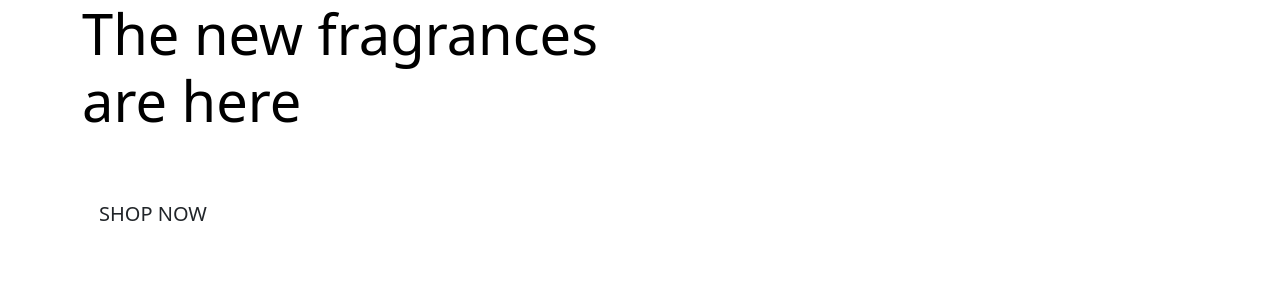
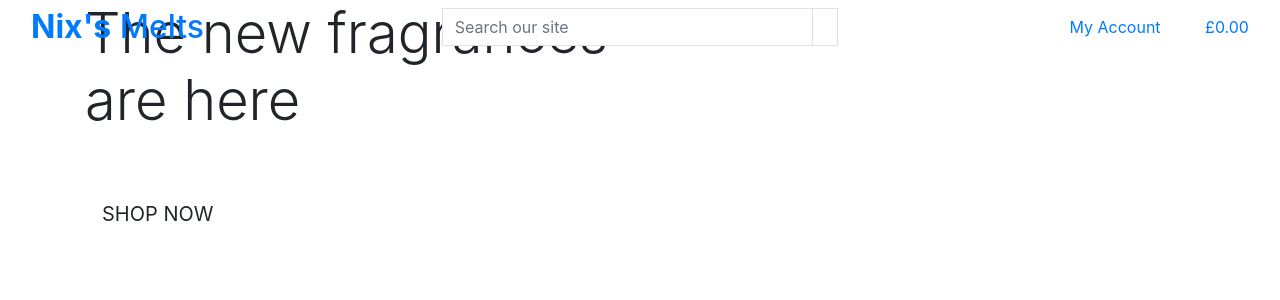
Before and after one commit to Sandham-a/ms4-nix-melts, a Django app: page / in a window 1280 px wide. Shown: the top 300 px of the page. Run offline with Django 3.2, Linux system fonts and the light colour scheme; some libraries are stand-ins or nearby versions.

Commit message:
added main page header

```diff
--- a/templates/base.html
+++ b/templates/base.html
@@ -3,36 +3,96 @@
 <!doctype html>
 <html lang="en">
   <head>
+
     {% block meta %}
-    <meta http-equiv="X-UA-Compatible" content="ie=edge">
-    <meta charset="utf-8">
-    <meta name="viewport" content="width=device-width, initial-scale=1, shrink-to-fit=no">
+        <meta http-equiv="X-UA-Compatible" content="ie=edge">
+        <meta charset="utf-8">
+        <meta name="viewport" content="width=device-width, initial-scale=1, shrink-to-fit=no">
     {% endblock %}
 
     {% block extra_meta %}
     {% endblock %}
 
-    {% block corecss%}
-        <link href="https://cdn.jsdelivr.net/npm/bootstrap@5.3.3/dist/css/bootstrap.min.css" rel="stylesheet" integrity="sha384-QWTKZyjpPEjISv5WaRU9OFeRpok6YctnYmDr5pNlyT2bRjXh0JMhjY6hW+ALEwIH" crossorigin="anonymous">
+    {% block corecss %}
+        <link rel="stylesheet" href="https://stackpath.bootstrapcdn.com/bootstrap/4.4.1/css/bootstrap.min.css" integrity="sha384-Vkoo8x4CGsO3+Hhxv8T/Q5PaXtkKtu6ug5TOeNV6gBiFeWPGFN9MuhOf23Q9Ifjh" crossorigin="anonymous">
     {% endblock %}
 
     {% block extra_css %}
     {% endblock %}
 
-
     {% block corejs %}
-    <script src="https://cdn.jsdelivr.net/npm/bootstrap@5.3.3/dist/js/bootstrap.bundle.min.js" integrity="sha384-YvpcrYf0tY3lHB60NNkmXc5s9fDVZLESaAA55NDzOxhy9GkcIdslK1eN7N6jIeHz" crossorigin="anonymous"></script>
-    <script src="https://cdn.jsdelivr.net/npm/@popperjs/core@2.11.8/dist/umd/popper.min.js" integrity="sha384-I7E8VVD/ismYTF4hNIPjVp/Zjvgyol6VFvRkX/vR+Vc4jQkC+hVqc2pM8ODewa9r" crossorigin="anonymous"></script>
-    <script src="https://cdn.jsdelivr.net/npm/bootstrap@5.3.3/dist/js/bootstrap.min.js" integrity="sha384-0pUGZvbkm6XF6gxjEnlmuGrJXVbNuzT9qBBavbLwCsOGabYfZo0T0to5eqruptLy" crossorigin="anonymous"></script>
+        <script src="https://code.jquery.com/jquery-3.4.1.slim.min.js" integrity="sha384-J6qa4849blE2+poT4WnyKhv5vZF5SrPo0iEjwBvKU7imGFAV0wwj1yYfoRSJoZ+n" crossorigin="anonymous"></script>
+        <script src="https://cdn.jsdelivr.net/npm/popper.js@1.16.0/dist/umd/popper.min.js" integrity="sha384-Q6E9RHvbIyZFJoft+2mJbHaEWldlvI9IOYy5n3zV9zzTtmI3UksdQRVvoxMfooAo" crossorigin="anonymous"></script>
+        <script src="https://stackpath.bootstrapcdn.com/bootstrap/4.4.1/js/bootstrap.min.js" integrity="sha384-wfSDF2E50Y2D1uUdj0O3uMBJnjuUD4Ih7YwaYd1iqfktj0Uod8GCExl3Og8ifwB6" crossorigin="anonymous"></script>
     {% endblock %}
 
     {% block extra_js %}
     {% endblock %}
 
-    <title>Nix's Melts {% block extra_title %}{% endblock %}</title>
+    <title>Boutique Ado {% block extra_title %}{% endblock %}</title>
   </head>
   <body>
-    <header class="container-fluid fixed-top"></header>
+    <header class="container-fluid fixed-top">
+        <div class="row">
+            <div class="col-12 col-lg-4 my-auto py-1 py-lg-0 text-center text-lg-left">
+                <a href="{% url 'home' %}" class="nav-link main-logo-link">
+                    <h2 class="logo-font text-black my-0"><strong>Nix's</strong> Melts</h2>
+                </a>
+            </div>
+            <div class="col-12 col-lg-4 my-auto py-1 py-lg-0">
+                <form method="GET" action="">
+                    <div class="input-group w-100">
+                        <input class="form-control border border-black rounded-0" type="text" name="q" placeholder="Search our site">
+                        <div class="input-group-append">
+                            <button class="form-control btn btn-black border border-black rounded-0" type="submit">
+                                <span class="icon">
+                                    <i class="fas fa-search"></i>
+                                </span>
+                            </button>
+                        </div>
+                    </div>
+                </form>
+            </div>
+            <div class="col-12 col-lg-4 my-auto py-1 py-lg-0">
+                <ul class="list-inline list-unstyled text-center text-lg-right my-0">
+                    <li class="list-inline-item dropdown">
+                        <a class="text-black nav-link" href="#" id="user-options" data-toggle="dropdown" aria-haspopup="true" aria-expanded="false">
+                            <div class="text-center">
+                                <div><i class="fas fa-user fa-lg"></i></div>
+                                <p class="my-0">My Account</p>
+                            </div>
+                        </a>
+                        <div class="dropdown-menu border-0" aria-labelledby="user-options">
+                            {% if request.user.is_authenticated %}
+                                {% if request.user.is_superuser %}
+                                    <a href="" class="dropdown-item">Product Management</a>
+                                {% endif %}
+                                <a href="" class="dropdown-item">My Profile</a>
+                                <a href="{% url 'account_logout' %}" class="dropdown-item">Logout</a>
+                            {% else %}
+                                <a href="{% url 'account_signup' %}" class="dropdown-item">Register</a>
+                                <a href="{% url 'account_login' %}" class="dropdown-item">Login</a>
+                            {% endif %}
+                        </div>
+                    </li>
+                    <li class="list-inline-item">
+                        <a class="{% if grand_total %}text-info font-weight-bold{% else %}text-black{% endif %} nav-link" href="">
+                            <div class="text-center">
+                                <div><i class="fas fa-shopping-bag fa-lg"></i></div>
+                                <p class="my-0">
+                                    {% if grand_total %}
+                                        £{{ grand_total|floatformat:2 }}
+                                    {% else %}
+                                        £0.00
+                                    {% endif %}
+                                </p>
+                            </div>
+                        </a>
+                    </li>
+                </ul>
+            </div>
+        </div>
+    </header>
 
     {% if messages %}
         <div class="message-container"></div>
@@ -50,3 +110,7 @@
 
   </body>
 </html>
+
+
+  </body>
+</html>
```
